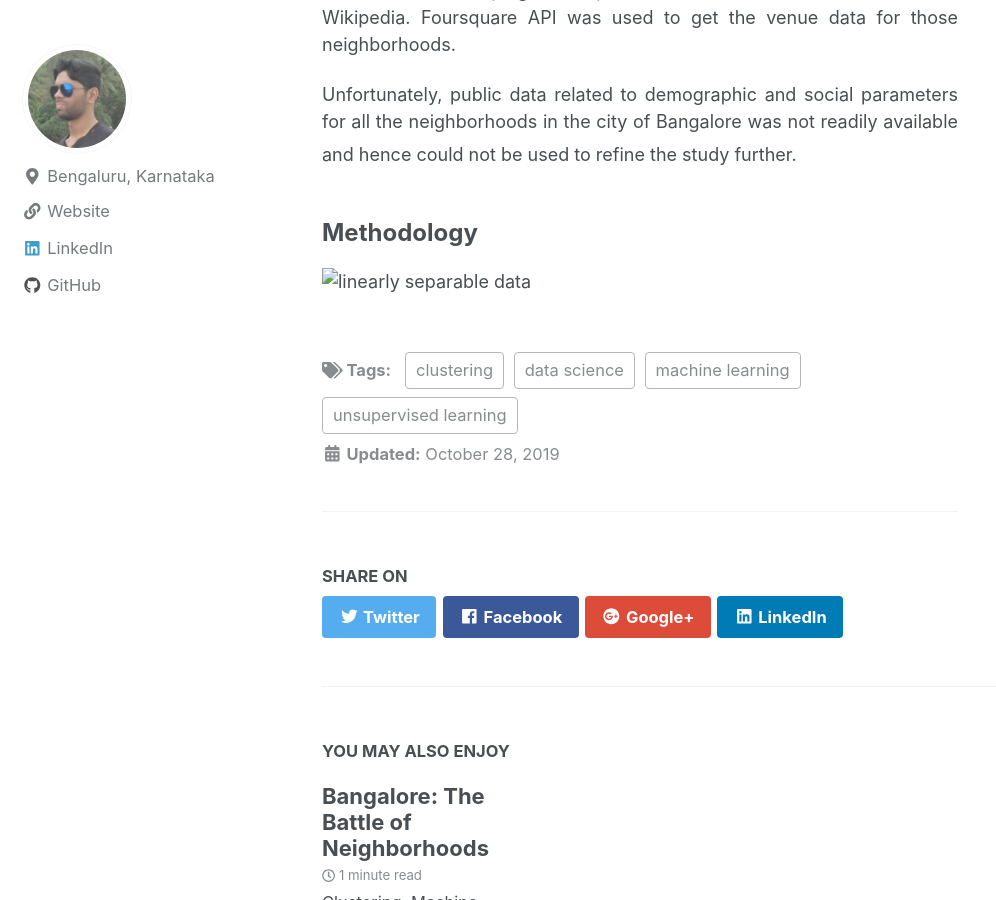
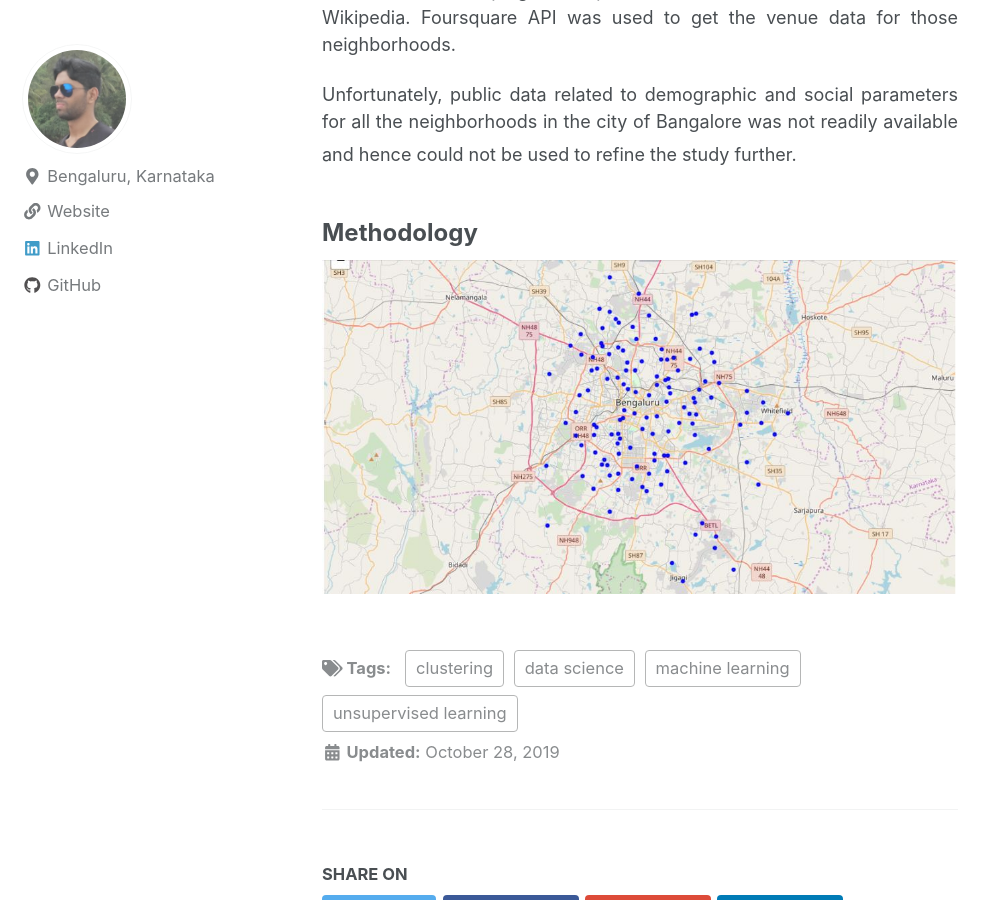
Before and after one commit to gopalrahulrg/gopalrahulrg.github.io, a Jekyll site: the page built from _posts/2019-11-01-cnbr.md, in a window 1280 px wide and 900 px high, scrolled down 1349 px. Shown: the whole window, without its empty margins (0-996 px from the left). Built offline with Jekyll 4.4.1, drawn with Linux system fonts in a browser that asks for light colours; nearby versions of some CDN libraries.

Commit message:
Update 2019-11-01-cnbr.md

```diff
--- a/_posts/2019-11-01-cnbr.md
+++ b/_posts/2019-11-01-cnbr.md
@@ -34,4 +34,4 @@
 
 <font size="5"><h3>Methodology</h3></font>
 
-<img src="{{ site.url }}{{ site.baseurl }}/_images/cnbr/Bangalore_Neighborhoods_Mapping.jpg" alt="linearly separable data">
+<img src="https://github.com/gopalrahulrg/gopalrahulrg.github.io/blob/master/_resources/cnbr/Bangalore_Neighborhoods_Mapping.JPG">
```
